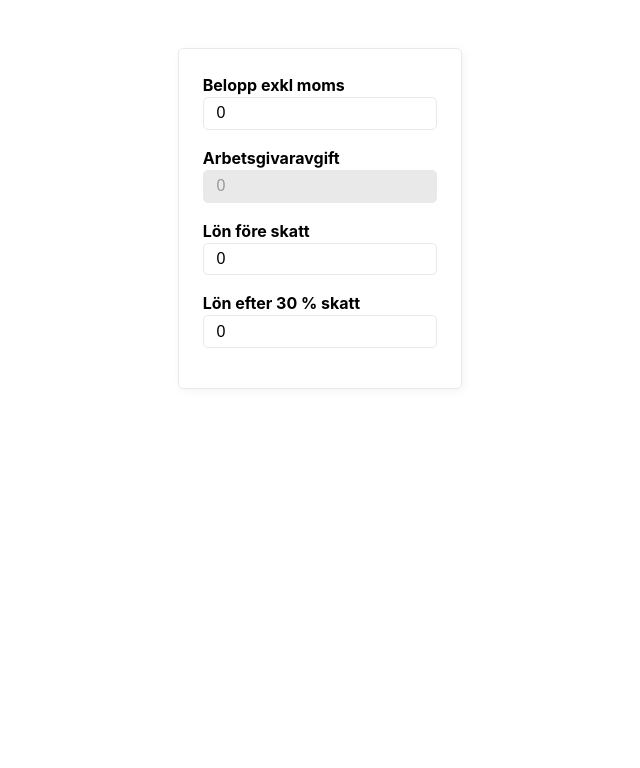
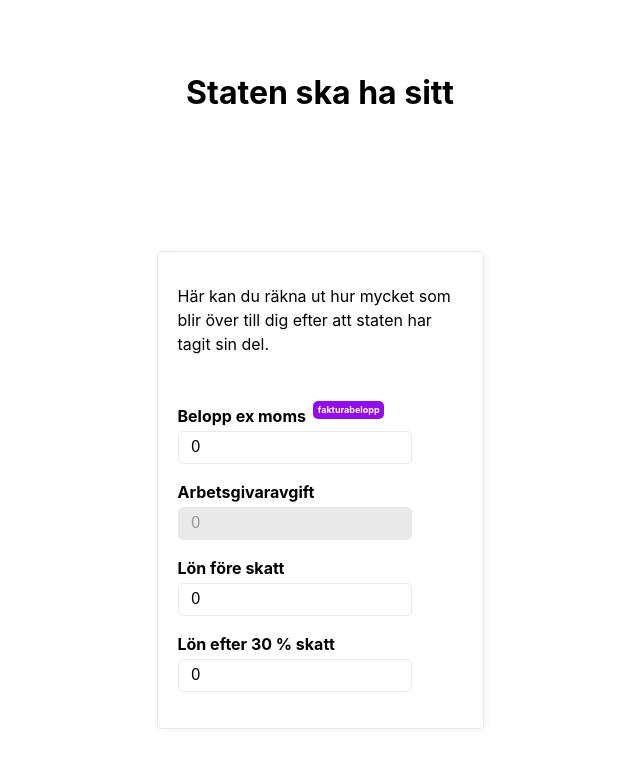
Before and after one commit to internetkultur-ab/statenskahasitt, a React (Vite) app: page / in a window 1280 px wide. Shown: the top 768 px of the page, without its empty margins (320-960 px from the left). Built offline with nearby package versions, Linux system fonts and the light colour scheme.

Commit message:
new text and styling

```diff
--- a/index.html
+++ b/index.html
@@ -1,5 +1,5 @@
 <!DOCTYPE html>
-<html lang="en">
+<html lang="sv">
 	<head>
 		<meta charset="UTF-8" />
 		<meta name="viewport" content="width=device-width, initial-scale=1.0" />
@@ -7,7 +7,14 @@
 		<title>Staten ska ha sitt</title>
 	</head>
 	<body>
-		<div id="root"></div>
-		<script type="module" src="/src/main.tsx"></script>
+		<header>
+			<h1>Staten ska ha sitt</h1>
+		</header>
+		<main>
+			<section>
+				<div id="root"></div>
+				<script type="module" src="/src/main.tsx"></script>
+			</section>
+		</main>
 	</body>
 </html>
--- a/package.json
+++ b/package.json
@@ -9,6 +9,7 @@
     "preview": "vite preview"
   },
   "dependencies": {
+    "mvp.css": "^1.11.0",
     "react": "^18.2.0",
     "react-dom": "^18.2.0"
   },
--- a/src/App.tsx
+++ b/src/App.tsx
@@ -1,5 +1,6 @@
 import { useState } from "react";
 import { Input } from "./components/Input";
+import mvp from "mvp.css"
 
 function App() {
 	const [billAmount, setBillAmount] = useState<number>(0);
@@ -9,11 +10,12 @@ function App() {
 	let employmentFee = Math.round(gross * 0.3142);
 
 	return (
-		<main>
-			<section>
-				<form style={{ minWidth: "0" }}>
+				<aside>
+					<p>Här kan du räkna ut hur mycket som blir över till dig efter att staten har tagit sin del.</p>
+					<p>&nbsp;</p>
+					<label for="billAmount">Belopp ex moms <sup>fakturabelopp</sup></label>
 					<Input
-						label="Belopp exkl moms"
+						id="billAmount"
 						value={billAmount}
 						onChange={(value) => {
 							setBillAmount(value);
@@ -21,9 +23,11 @@ function App() {
 							setNet(Math.round((value / 1.3142) * 0.7));
 						}}
 					/>
-					<Input label="Arbetsgivaravgift" value={employmentFee} disabled />
+					<label for="employmentFee">Arbetsgivaravgift</label>
+					<Input id="employmentFee" value={employmentFee} disabled />
+					<label for="gross">Lön före skatt</label>
 					<Input
-						label="Lön före skatt"
+						id="gross"
 						value={gross}
 						onChange={(value) => {
 							setBillAmount(Math.round(value * 1.3142));
@@ -31,8 +35,9 @@ function App() {
 							setNet(Math.round(value * 0.7));
 						}}
 					/>
+					<label for="net">Lön efter 30 % skatt</label>
 					<Input
-						label="Lön efter 30 % skatt"
+						id="net"
 						value={net}
 						onChange={(value) => {
 							setBillAmount(Math.round((value * 1.3142) / 0.7));
@@ -40,9 +45,7 @@ function App() {
 							setNet(value);
 						}}
 					/>
-				</form>
-			</section>
-		</main>
+				</aside>
 	);
 }
 
--- a/src/components/Input.tsx
+++ b/src/components/Input.tsx
@@ -6,16 +6,16 @@ interface InputProps {
 }
 
 export const Input = ({
-	label,
+	id,
 	value,
 	onChange,
 	disabled,
 }: InputProps): JSX.Element => {
 	return (
-		<label>
-			{label}
 			<input
 				type="number"
+				id={id}
+				name={id}
 				value={value}
 				onChange={(e) => {
 					let value = +e.target.value;
@@ -23,6 +23,5 @@ export const Input = ({
 				}}
 				disabled={disabled}
 			/>
-		</label>
 	);
 };
--- a/src/main.tsx
+++ b/src/main.tsx
@@ -1,6 +1,7 @@
 import React from "react";
 import ReactDOM from "react-dom/client";
 import App from "./App";
+import mvp from "mvp.css"
 
 ReactDOM.createRoot(document.getElementById("root") as HTMLElement).render(
 	<React.StrictMode>
```
Also changed, not shown: 1 other file (tests, documents, lock files or other folders).
